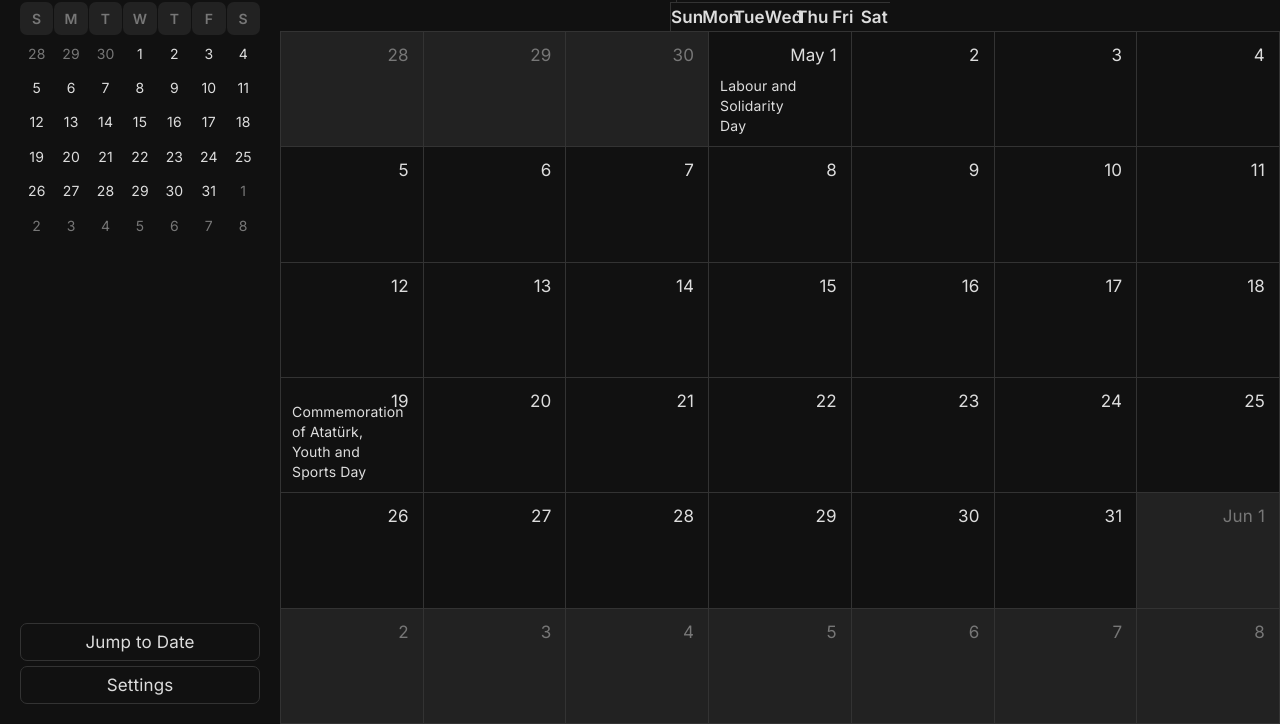
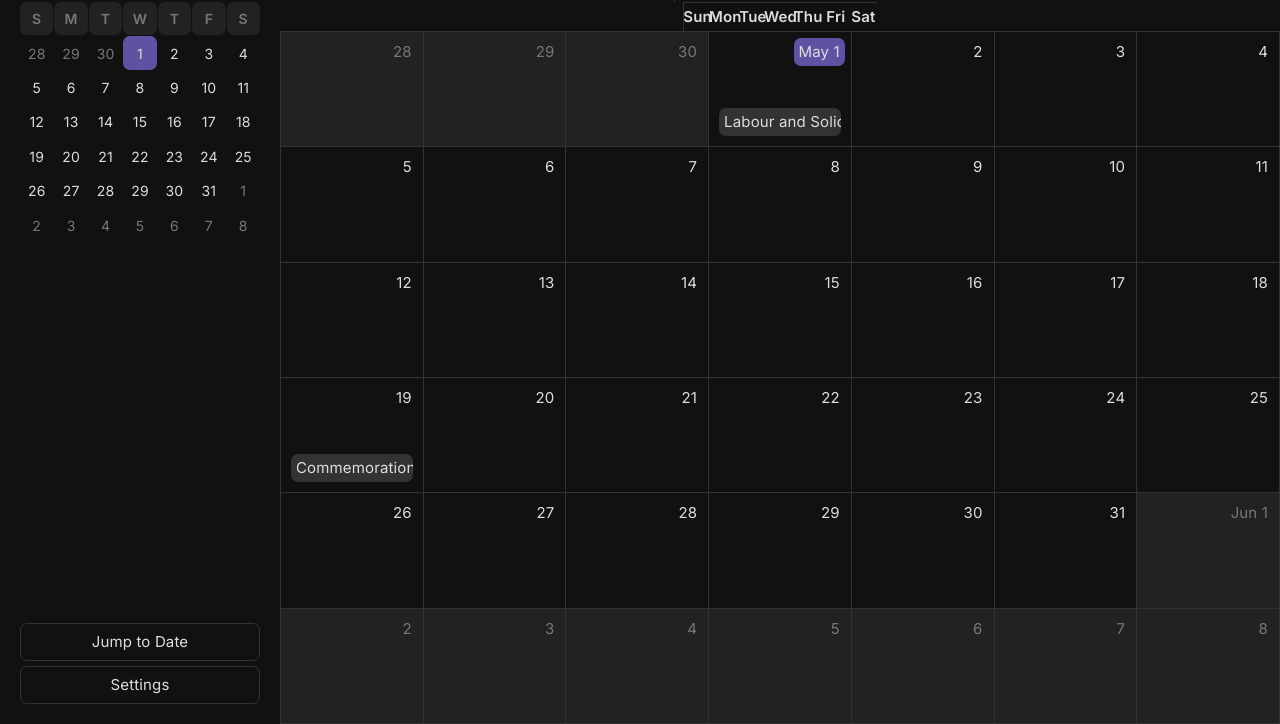
Before and after one commit to caganseyrek/SirPuffin, a website built with Vite: page index.html in a window 1280 px wide. Shown: the part 76-800 px from the top of the page. Built offline with nearby package versions, Linux system fonts and the light colour scheme.

Commit message:
Fixed issue showing first day of the month and restyled day number and event labels

```diff
--- a/src/calendar.dev.js
+++ b/src/calendar.dev.js
@@ -107,10 +107,10 @@ function renderCalendar() {
 		for (let column = 1; column <= 7; column++) {
 			const dayElement = document.createElement("td");
 			const dayLabel = document.createElement("div");
-			const dayEvents = document.createElement("div");
+			const dayEvent = document.createElement("div");
 			const scDayElement = document.createElement("div");
 			dayLabel.classList.add("daylabel");
-			dayEvents.classList.add("dayevent");
+			dayEvent.classList.add("dayevent");
 			scDayElement.classList.add("scday");
 			if (dayCount <= paddingDays) {
 				//Check if we are rendering padding days
@@ -130,7 +130,7 @@ function renderCalendar() {
 					dayLabel.textContent = monthString.slice(0, 3) + " " + (dayCount - paddingDays);
 				}
 				//Highlight the current day
-				if (dayCount === today && currentMonth === monthString && year.toString() === currentYear) {
+				if ((dayCount - paddingDays) === today && currentMonth === monthString && year.toString() === currentYear) {
 					dayLabel.classList.add("today");
 					scDayElement.classList.add("today");
 				}
@@ -155,8 +155,12 @@ function renderCalendar() {
 			holidays.forEach((day) => {
 				const _day = (dayCount - paddingDays).toString();
 				if (day.date.split(" ")[1] === monthString && day.date.split(" ")[0] === _day) {
-					dayEvents.textContent = day.title;
-					dayElement.appendChild(dayEvents);
+					//Set text content as holiday's title
+					dayEvent.textContent = day.title;
+					//Add event listener for holiday modal
+					dayEvent.addEventListener("click", () => { openModal("holiday", day.date, day.title); });
+					//Append day events to day element
+					dayElement.appendChild(dayEvent);
 				}
 			})
 			//Append day element to the calendar row
@@ -214,7 +218,7 @@ function jumpToDate() {
 	//Close the modal after re-renderin the calendar
 	if (modalState) closeModal();
 }
-function openModal(modalType, selectedDate = null) {
+function openModal(modalType, selectedDate = null, holidayTitle = null) {
 	//Create the modal title element
 	const currentModalTitle = document.createElement("h2");
 	//Create the selection grid element for using flexbox
@@ -302,6 +306,12 @@ function openModal(modalType, selectedDate = null) {
 		modalContent.appendChild(themeOptionRow);
 		modalContent.appendChild(firstdayOptionRow);
 		modalContent.appendChild(saveSettingsButton);
+	}
+	if (modalType === "holiday") {
+		//Setup the title for current modal
+		currentModalTitle.textContent = holidayTitle;
+		modalTitle.appendChild(currentModalTitle);
+
 	}
 	if (modalType === "jumpToDate") {
 		//Setup the title for current modal
--- a/styles/style.dev.css
+++ b/styles/style.dev.css
@@ -3,20 +3,32 @@
 :root {
     --white: #FFFFFF;
     --dark: #222222;
+
     --accent: #40376E;
+    --holiday-color: #111111;
+    --event-btn-color: #111111;
+
     --current-day: #FFFFFF;
+
     --border-color: #DCDCDC;
+
     --not-current-color: #BDBDBD;
     --not-current-bg: #F3F3F3;
+
     --modal-bg: rgba(34, 34, 34, 0.25);
+
     --font-family: "Inter";
-    --line-height: 28px;
+
+    --line-height: 24px;
+    --small-line-height: 18px;
+
     --letter-spacing: 0.15px;
-    --font-size: 17px;
-    --small-font-size: 14px;
-    --h1-font-size: 34px;
-    --h2-font-size: 26px;
-    --h3-font-size: 17px;
+
+    --font-size: 15px;
+    --h1-font-size: 35px;
+    --h2-font-size: 25px;
+    --h3-font-size: 15px;
+
     --border-radius: 7px;
 }
 
@@ -237,6 +249,9 @@ section#weekdays div {
     width: calc(100% / 7);
     text-align: center;
     font-weight: 600;
+    display: flex;
+    align-items: center;
+    justify-content: center;
 }
 
 table {
@@ -259,21 +274,31 @@ td {
 
 div.daylabel {
     float: right;
+    display: flex;
+    align-items: center;
+    justify-content: center;
     width: fit-content;
     border-radius: var(--border-radius);
+    font-size: var(--small-font-size);
+    line-height: var(--small-line-height);
     text-align: center;
     margin: 5px;
-    padding: 3px 8px;
+    padding: 5px;
     box-sizing: border-box;
 }
 
 div.dayevent {
+    position: absolute;
+    bottom: 10px;
+    left: 10px;
+    width: calc(100% - 20px);
+    text-wrap: nowrap;
+    overflow: hidden;
+    border-radius: var(--border-radius);
+    background-color: var(--border-color);
     font-size: var(--small-font-size);
-    line-height: 20px;
-    width: calc(100% - 38px);
-    position: absolute;
-    bottom: 0;
-    padding: 10px;
+    line-height: var(--small-line-height);
+    padding: 5px;
     box-sizing: border-box;
 }
 
```
